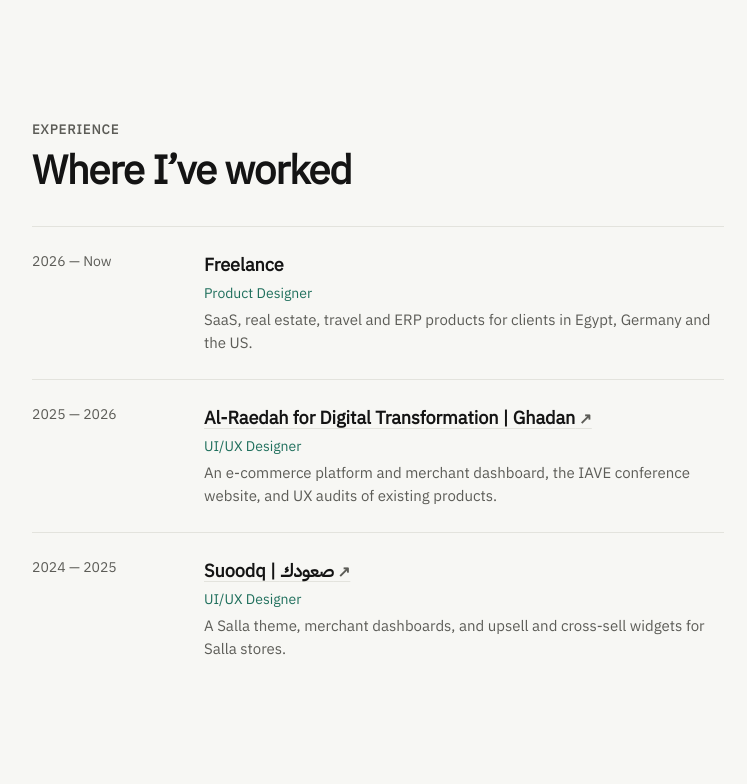
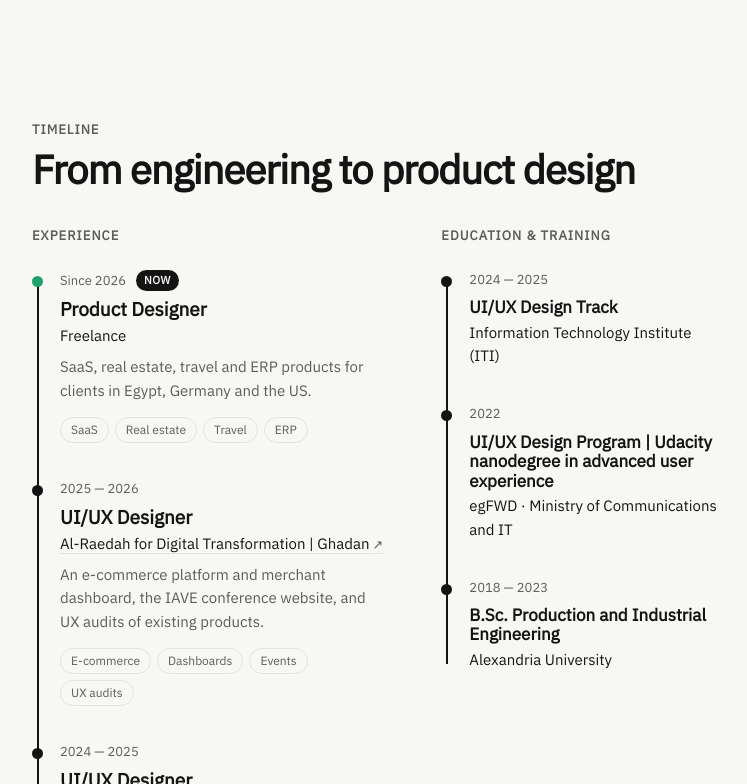
Before and after one commit to mariamalikhamis/MariamAli-portfolio, a Next.js app: page /en in a window 1280 px wide. Shown: the part 4496-5280 px from the top of the page, without its empty margins (492-1239 px from the left). Built offline with nearby package versions, Linux system fonts and the light colour scheme; no server answers.

Commit message:
Add animated experience and education timeline
Co-Authored-By: Claude Opus 5.5 <noreply@anthropic.com>
Claude-Session: https://claude.ai/code/session_01U5CkFzGBaB6VJcbEUdtjWu

```diff
--- a/src/app/[locale]/page.tsx
+++ b/src/app/[locale]/page.tsx
@@ -1,3 +1,4 @@
+import type React from 'react';
 import { notFound } from 'next/navigation';
 import { dictionaries, isLocale, links } from '@/content/i18n';
 import { projects } from '@/content/projects';
@@ -141,27 +142,53 @@ export default async function Home({ params }: { params: Promise<{ locale: strin
 
             <section id="experience" className="section" data-reveal>
               <header className="section-head">
-                <span className="eyebrow">{t.expEyebrow}</span>
-                <h2 className="h2">{t.expTitle}</h2>
+                <span className="eyebrow">{t.timelineEyebrow}</span>
+                <h2 className="h2">{t.timelineTitle}</h2>
               </header>
-              <div>
-                {t.exp.map((x) => (
-                  <div key={x.org} className="exp-row">
-                    <span className="exp-when">{x.when}</span>
-                    <div className="exp-main">
+              <div className="timeline-grid">
+                <div className="tl-col">
+                  <h3 className="tl-heading">{t.expHeading}</h3>
+                  <ol className="tl" data-reveal style={{ '--n': t.exp.length } as React.CSSProperties}>
+                    {t.exp.map((x, i) => (
+                      <li key={x.org} className={x.now ? 'tl-item is-now' : 'tl-item'} style={{ '--i': t.exp.length - 1 - i } as React.CSSProperties}>
+                        <span className="tl-when">
+                          {x.when}
+                          {x.now ? <span className="tl-now">{t.nowTag}</span> : null}
+                        </span>
+                        <span className="tl-title">{x.role}</span>
                         {'href' in x && x.href ? (
-                        <a className="exp-org exp-org-link" href={x.href} target="_blank" rel="noopener noreferrer">
+                          <a className="tl-org exp-org-link" href={x.href} target="_blank" rel="noopener noreferrer">
                             {x.org}
                             <span aria-hidden="true"> ↗</span>
                           </a>
                         ) : (
-                        <span className="exp-org">{x.org}</span>
+                          <span className="tl-org">{x.org}</span>
                         )}
-                      <span className="exp-role">{x.role}</span>
-                      <span className="exp-body">{x.body}</span>
+                        <span className="tl-body">{x.body}</span>
+                        <span className="tl-tags">
+                          {x.tags.map((g) => (
+                            <span key={g} className="tag">
+                              {g}
+                            </span>
+                          ))}
+                        </span>
+                      </li>
+                    ))}
+                  </ol>
                 </div>
+                <div className="tl-col">
+                  <h3 className="tl-heading">{t.eduHeading}</h3>
+                  <ol className="tl tl-edu" data-reveal style={{ '--n': t.edu.length } as React.CSSProperties}>
+                    {t.edu.map((x, i) => (
+                      <li key={x.title + x.org} className="tl-item" style={{ '--i': t.edu.length - 1 - i } as React.CSSProperties}>
+                        <span className="tl-when">{x.when}</span>
+                        <span className="tl-title">{x.title}</span>
+                        <span className="tl-org">{x.org}</span>
+                        {x.note ? <span className="tl-body">{x.note}</span> : null}
+                      </li>
+                    ))}
+                  </ol>
                 </div>
-                ))}
               </div>
             </section>
 
--- a/src/app/globals.css
+++ b/src/app/globals.css
@@ -822,3 +822,53 @@ html.js [data-reveal].is-visible {
 .exp-org-link { text-decoration: underline; text-decoration-color: var(--border); text-underline-offset: 4px; }
 .exp-org-link:hover { text-decoration-color: currentColor; }
 .exp-org-link span { color: var(--muted); font-size: .85em; }
+
+/* ───────────────────────── Timeline ───────────────────────── */
+.timeline-grid { display: grid; gap: 56px; }
+@media (min-width: 900px) { .timeline-grid { grid-template-columns: 1.25fr 1fr; gap: 56px; } }
+.tl-col { display: flex; flex-direction: column; gap: 24px; }
+.tl-heading { font-size: 13px; font-weight: 600; letter-spacing: var(--track-label); text-transform: uppercase; color: var(--muted); }
+.tl { --step: 0.55s; position: relative; display: flex; flex-direction: column; gap: 36px; padding-inline-start: 28px; }
+/* track + animated progress line (fills from the oldest entry up to the current one) */
+.tl::before,
+.tl::after { content: ''; position: absolute; inset-inline-start: 5px; top: 8px; bottom: 8px; width: 1px; background: var(--border-strong); }
+.tl::after { width: 2px; inset-inline-start: 4.5px; background: var(--text); transform-origin: 50% 100%; transform: scaleY(0); }
+.tl-item { position: relative; display: flex; flex-direction: column; gap: 4px; }
+.tl-item::before {
+  content: ''; position: absolute; z-index: 1; inset-inline-start: -28px; top: 6px; width: 11px; height: 11px; border-radius: 50%;
+  background: var(--bg); border: 2px solid var(--border-strong);
+  transition: background-color .3s ease, border-color .3s ease, transform .4s var(--ease-out);
+}
+.tl-when { display: inline-flex; align-items: center; gap: 10px; font-size: 13px; font-weight: 500; color: var(--muted); font-variant-numeric: tabular-nums; }
+.tl-now { padding: 2px 8px; border-radius: var(--radius-pill); background: var(--text); color: var(--bg); font-size: 11px; font-weight: 600; letter-spacing: .04em; text-transform: uppercase; }
+[dir='rtl'] .tl-now { letter-spacing: 0; }
+.tl-title { font-size: 19px; font-weight: 600; line-height: var(--lh-head); margin-top: 4px; }
+.tl-org { font-size: 15px; font-weight: 500; }
+.tl-body { font-size: 15px; color: var(--muted); margin-top: 4px; }
+.tl-tags { display: flex; flex-wrap: wrap; gap: 6px; margin-top: 10px; }
+.tl-tags .tag { height: 26px; color: var(--muted); }
+.tl-edu .tl-title { font-size: 17px; }
+
+/* Animation: line grows upward, each dot fills as the line reaches it, then the current role pulses */
+html.js .tl.is-visible::after { animation: tlFill calc(var(--step) * (var(--n) - 1)) cubic-bezier(.45, 0, .2, 1) .3s forwards; }
+html.js .tl.is-visible .tl-item::before {
+  animation: tlDot .45s var(--ease-out) forwards;
+  animation-delay: calc(.3s + var(--step) * var(--i));
+}
+html.js .tl.is-visible .tl-item.is-now::before {
+  animation: tlDotNow .5s var(--ease-out) forwards, tlPulse 2.4s ease-out infinite;
+  animation-delay: calc(.3s + var(--step) * var(--i)), calc(.8s + var(--step) * var(--i));
+}
+@keyframes tlFill { to { transform: scaleY(1); } }
+@keyframes tlDot { 0% { transform: scale(1); } 50% { transform: scale(1.35); } 100% { transform: scale(1); background: var(--text); border-color: var(--text); } }
+@keyframes tlDotNow { 0% { transform: scale(1); } 50% { transform: scale(1.4); } 100% { transform: scale(1); background: var(--online); border-color: var(--online); } }
+@keyframes tlPulse { 0% { box-shadow: 0 0 0 0 color-mix(in srgb, var(--online) 45%, transparent); } 70%, 100% { box-shadow: 0 0 0 9px transparent; } }
+/* Final state without JS or with reduced motion */
+html:not(.js) .tl::after { transform: scaleY(1); }
+html:not(.js) .tl-item::before { background: var(--text); border-color: var(--text); }
+html:not(.js) .tl-item.is-now::before { background: var(--online); border-color: var(--online); }
+@media (prefers-reduced-motion: reduce) {
+  .tl::after { transform: scaleY(1); }
+  .tl-item::before { background: var(--text) !important; border-color: var(--text) !important; }
+  .tl-item.is-now::before { background: var(--online) !important; border-color: var(--online) !important; }
+}
--- a/src/content/i18n.ts
+++ b/src/content/i18n.ts
@@ -76,12 +76,23 @@ const en = {
     { n: '03', title: 'Design', body: 'Interfaces and components built on one consistent system.' },
     { n: '04', title: 'Validate', body: 'Usability tests and stakeholder reviews before anything ships.' },
   ],
+  timelineEyebrow: 'Timeline',
+  timelineTitle: 'From engineering to product design',
+  expHeading: 'Experience',
+  eduHeading: 'Education & training',
+  nowTag: 'Now',
+  inProgress: 'In progress',
+  edu: [
+    { when: '2024 — 2025', title: 'UI/UX Design Track', org: 'Information Technology Institute (ITI)', note: '' },
+    { when: '2022', title: 'UI/UX Design Program | Udacity nanodegree in advanced user experience', org: 'egFWD · Ministry of Communications and IT', note: '' },
+    { when: '2018 — 2023', title: 'B.Sc. Production and Industrial Engineering', org: 'Alexandria University', note: '' },
+  ],
   expEyebrow: 'Experience',
   expTitle: 'Where I’ve worked',
   exp: [
-    { when: '2026 — Now', org: 'Freelance', role: 'Product Designer', body: 'SaaS, real estate, travel and ERP products for clients in Egypt, Germany and the US.' },
-    { when: '2025 — 2026', org: 'Al-Raedah for Digital Transformation | Ghadan', href: 'https://www.linkedin.com/company/professionalp/', role: 'UI/UX Designer', body: 'An e-commerce platform and merchant dashboard, the IAVE conference website, and UX audits of existing products.' },
-    { when: '2024 — 2025', org: 'Suoodq | صعودك', href: 'https://www.linkedin.com/company/107052220/', role: 'UI/UX Designer', body: 'A Salla theme, merchant dashboards, and upsell and cross-sell widgets for Salla stores.' },
+    { when: 'Since 2026', org: 'Freelance', role: 'Product Designer', body: 'SaaS, real estate, travel and ERP products for clients in Egypt, Germany and the US.', tags: ['SaaS', 'Real estate', 'Travel', 'ERP'], now: true },
+    { when: '2025 — 2026', org: 'Al-Raedah for Digital Transformation | Ghadan', href: 'https://www.linkedin.com/company/professionalp/', role: 'UI/UX Designer', body: 'An e-commerce platform and merchant dashboard, the IAVE conference website, and UX audits of existing products.', tags: ['E-commerce', 'Dashboards', 'Events', 'UX audits'], now: false },
+    { when: '2024 — 2025', org: 'Suoodq | صعودك', href: 'https://www.linkedin.com/company/107052220/', role: 'UI/UX Designer', body: 'A Salla theme, merchant dashboards, and upsell and cross-sell widgets for Salla stores.', tags: ['Salla', 'SaaS', 'Widgets'], now: false },
   ],
   contactTitle: 'Have a project in mind, or looking for a design collaborator? Let’s build something meaningful together.',
   footer: '© 2026 Mariam Ali',
@@ -151,12 +162,23 @@ const ar: Dict = {
     { n: '03', title: 'التصميم', body: 'واجهات ومكونات مبنية على نظام واحد متسق.' },
     { n: '04', title: 'التحقق', body: 'اختبارات قابلية الاستخدام ومراجعات أصحاب المصلحة قبل الإطلاق.' },
   ],
+  timelineEyebrow: 'المسيرة',
+  timelineTitle: 'من الهندسة إلى تصميم المنتجات',
+  expHeading: 'الخبرات',
+  eduHeading: 'التعليم والتدريب',
+  nowTag: 'الآن',
+  inProgress: 'قيد الدراسة',
+  edu: [
+    { when: '2024 — 2025', title: 'مسار تصميم UI/UX', org: 'معهد تكنولوجيا المعلومات (ITI)', note: '' },
+    { when: '2022', title: 'برنامج تصميم UI/UX | نانوديجري تجربة المستخدم المتقدمة من Udacity', org: 'مبادرة egFWD · وزارة الاتصالات وتكنولوجيا المعلومات', note: '' },
+    { when: '2018 — 2023', title: 'بكالوريوس هندسة الإنتاج والهندسة الصناعية', org: 'جامعة الإسكندرية', note: '' },
+  ],
   expEyebrow: 'الخبرات',
   expTitle: 'أين عملت',
   exp: [
-    { when: '2026 — الآن', org: 'عمل حر', role: 'مصممة منتجات', body: 'منتجات SaaS وعقارات وسفر وأنظمة ERP لعملاء في مصر وألمانيا والولايات المتحدة.' },
-    { when: '2025 — 2026', org: 'Al-Raedah for Digital Transformation | Ghadan', href: 'https://www.linkedin.com/company/professionalp/', role: 'مصممة UI/UX', body: 'منصة تجارة إلكترونية ولوحة تحكم للتجار، وموقع مؤتمر IAVE، وتدقيق تجربة المستخدم لمنتجات قائمة.' },
-    { when: '2024 — 2025', org: 'Suoodq | صعودك', href: 'https://www.linkedin.com/company/107052220/', role: 'مصممة UI/UX', body: 'ثيم لمنصة سلة، ولوحات تحكم للتجار، وأدوات بيع إضافي وتقاطعي لمتاجر سلة.' },
+    { when: 'منذ 2026', org: 'عمل حر', role: 'مصممة منتجات', body: 'منتجات SaaS وعقارات وسفر وأنظمة ERP لعملاء في مصر وألمانيا والولايات المتحدة.', tags: ['SaaS', 'عقارات', 'سفر', 'ERP'], now: true },
+    { when: '2025 — 2026', org: 'Al-Raedah for Digital Transformation | Ghadan', href: 'https://www.linkedin.com/company/professionalp/', role: 'مصممة UI/UX', body: 'منصة تجارة إلكترونية ولوحة تحكم للتجار، وموقع مؤتمر IAVE، وتدقيق تجربة المستخدم لمنتجات قائمة.', tags: ['تجارة إلكترونية', 'لوحات تحكم', 'فعاليات', 'تدقيق UX'], now: false },
+    { when: '2024 — 2025', org: 'Suoodq | صعودك', href: 'https://www.linkedin.com/company/107052220/', role: 'مصممة UI/UX', body: 'ثيم لمنصة سلة، ولوحات تحكم للتجار، وأدوات بيع إضافي وتقاطعي لمتاجر سلة.', tags: ['سلة', 'SaaS', 'أدوات بيع'], now: false },
   ],
   contactTitle: 'لديك مشروع، أو تبحث عن مصمم يشاركك العمل؟ لنصنع معاً شيئاً ذا قيمة.',
   footer: '© 2026 مريم علي',
```
Lines whose indentation alone changed are shown as unchanged.
